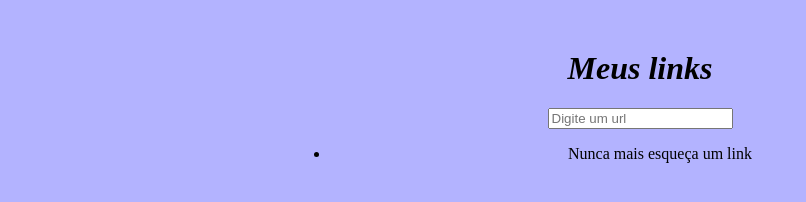
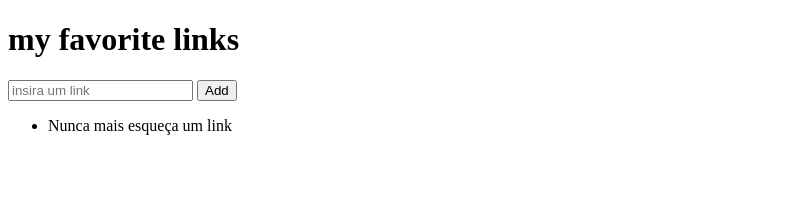
Before and after one commit to TharlisSampaio/atividade-web-academy, a plain HTML site: page project-favorites/public/index.html in a window 1280 px wide. Shown: the whole page, without its empty margins (0-806 px from the left). Drawn offline with Linux system fonts and the light colour scheme.

Commit message:
alteração no html e style

```diff
--- a/project-favorites/public/css/style.css
+++ b/project-favorites/public/css/style.css
@@ -1,18 +1,25 @@
-body {
-    background: rgba(145, 145, 255, 0.684);
+/* body {
+    background: rgba(197, 136, 253, 0.63);
+    margin: 0px;
 }
 
-
-.titulo {
-    font-style: italic;
-    text-align: center;
-    margin-top: 50px;
+.formulario {
+    background: rgba(245, 245, 245, 0.733);
+    padding-right: 0px;
+    left: 50%;
+    top: 50%;
+    margin-top: 150px;
+    margin-left: 100px;
+    margin-right: 100px;
+    margin-bottom: 150px;
+    border-radius: 0.4em;
 }
 
-.container {
-    width: 700px;
-    margin-left: auto;
-    margin-right: auto;
-    border-left: auto;
+#titulo {
     text-align: center;
+    font-family: 'Times New Roman', Times, serif;
 }
+#entrada{
+    display: inline-flex;
+    border: none;
+} */
--- a/project-favorites/public/index.html
+++ b/project-favorites/public/index.html
@@ -1,28 +1,23 @@
 <!DOCTYPE html>
-<html lang="en">
+<html lang="pt-br">
 <head>
     <meta charset="UTF-8">
     <meta http-equiv="X-UA-Compatible" content="IE=edge">
     <meta name="viewport" content="width=device-width, initial-scale=1.0">
-    <script src="../public/js/script.js" defer></script>
+    <script src="./public/js/script.js" defer></script>
     <link rel="stylesheet" href="./css/style.css" />
     <title>Document</title>
 </head>
 <body>
-    <div>
-        <h1 class="titulo">Meus links</h1>
-        <div class="container">
-
-            <div class="formulario">
-                <form action="">
-                    <input type="text" placeholder="Digite um url">
-                </form>
-
-                <ul>
-                    <li>Nunca mais esqueça um link</li>
-                </ul>
-            </div>
+    <div class="formulario">
+        <h1 id="titulo">my favorite links</h1>
+        <div class="entrada">
+            <input id="entrada" placeholder="insira um link">
+            <button class="botao">Add</button>
         </div>
+        <ul>
+            <li>Nunca mais esqueça um link</li>
+        </ul>
     </div>
 </body>
 </html>
```
